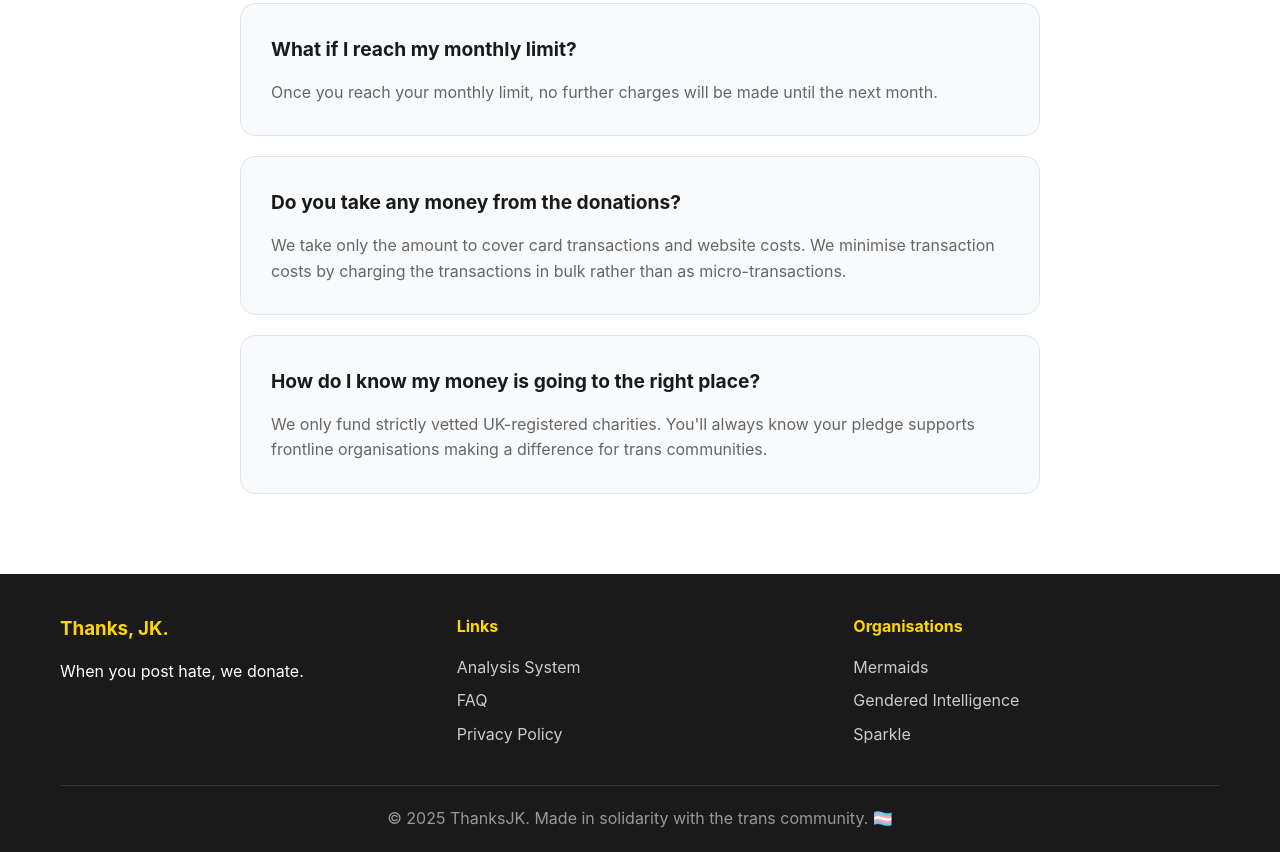
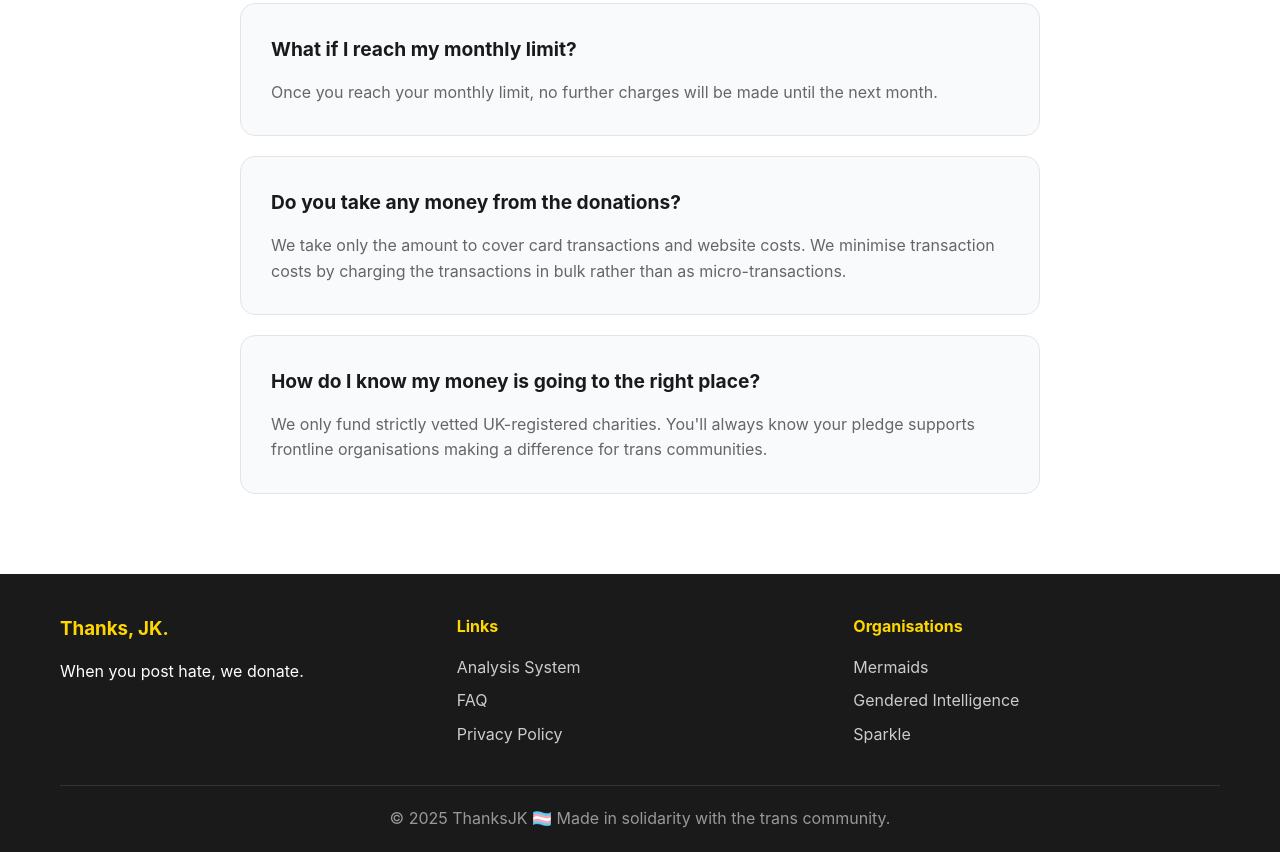
Before and after one commit to kewuh/counterspeech-jkr-recorder, a website: page public/pledge.html in a window 1280 px wide. Shown: the part 3202-4054 px from the top of the page. Drawn offline with Linux system fonts and the light colour scheme; no server answers.

Commit message:
Update pledge.html

```diff
--- a/public/pledge.html
+++ b/public/pledge.html
@@ -310,7 +310,7 @@
                 </div>
             </div>
             <div class="footer-bottom">
-                <p>&copy; 2025 ThanksJK. Made in solidarity with the trans community. 🏳️‍⚧️</p>
+                <p>&copy; 2025 ThanksJK 🏳️‍⚧️ Made in solidarity with the trans community.</p>
             </div>
         </div>
     </footer>
```
